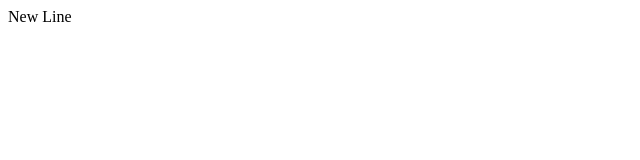
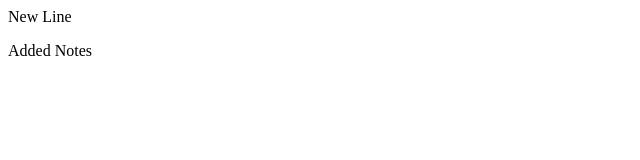
Before and after one commit to jsh-douglas/pathfinding, a plain HTML site: page index.html in a window 1280 px wide. Shown: the full height of the page, 0-640 px from the left. Drawn offline with Linux system fonts and the light colour scheme.

Commit message:
modified:   index.html 	new file:   notes.txt

```diff
--- a/index.html
+++ b/index.html
@@ -8,6 +8,7 @@
 </head>
 <body>
     <p>New Line</p>
+    <p>Added Notes</p>
   <script src="./script.js"></script>
 </body>
 </html>
```
Also changed, not shown: notes.txt (added).
